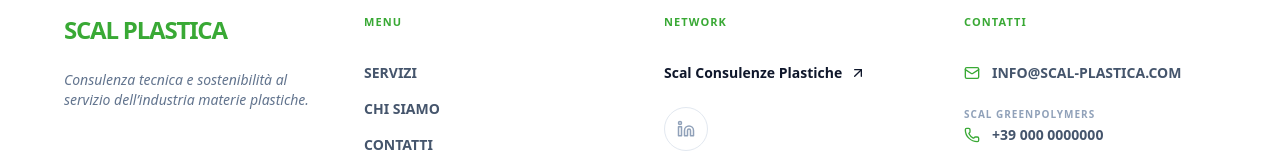
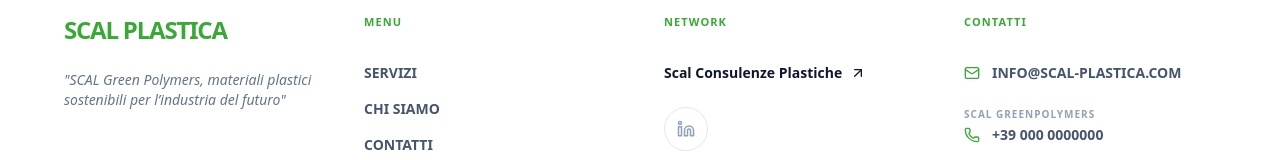
Before and after one commit to mattebicu/mattebicu-scal-site, a Next.js app: page /contatti in a window 1280 px wide. Shown: the part 963-1123 px from the top of the page. Built offline with nearby package versions, Linux system fonts and the light colour scheme; no server answers.

Commit message:
modifica frase footer

```diff
--- a/src/components/Footer.js
+++ b/src/components/Footer.js
@@ -51,7 +51,7 @@
               )}
             </a>
             <p className="text-slate-500 text-sm italic font-medium">
-              Consulenza tecnica e sostenibilità al servizio dell’industria materie plastiche.
+              "SCAL Green Polymers, materiali plastici sostenibili per l’industria del futuro"
             </p>
           </div>
 
```
